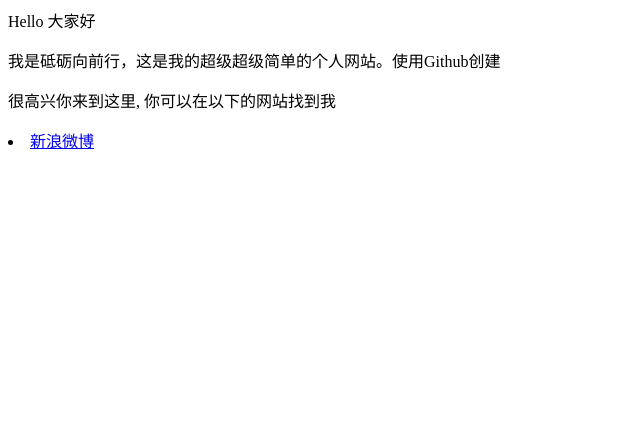
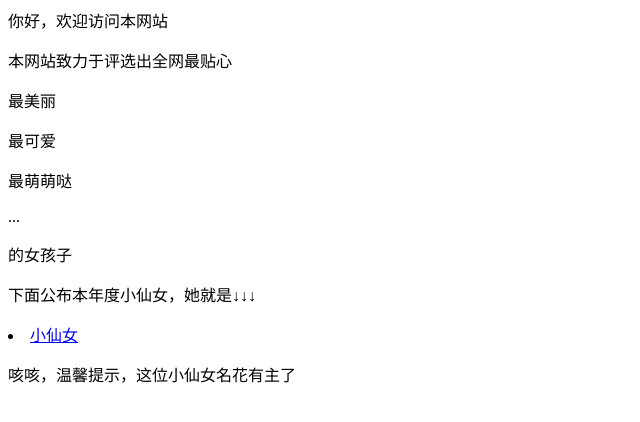
Before and after one commit to SpaceX-1997/SpaceX-1997.github.io, a plain HTML site: page index.html in a window 1280 px wide. Shown: the whole page, without its empty margins (0-640 px from the left). Drawn offline with Linux system fonts and the light colour scheme.

Commit message:
Update index.html

```diff
--- a/index.html
+++ b/index.html
@@ -1,6 +1,12 @@
-<p>Hello 大家好</p>
-<p>我是砥砺向前行，这是我的超级超级简单的个人网站。使用Github创建 </p>
-<p>很高兴你来到这里, 你可以在以下的网站找到我</p>
+<p>你好，欢迎访问本网站</p>
+<p>本网站致力于评选出全网最贴心 </p>
+<p>最美丽</p>
+<p>最可爱</p>
+<p>最萌萌哒</p>
+<p>...</p>
+<p>的女孩子</p>
+<p>下面公布本年度小仙女，她就是↓↓↓</p>
 
-<li> <a href="https://weibo.com/p/1005053620684491/home?from=page_100505&mod=TAB&display=0&retcode=6102&is_all=1">新浪微博</a> </li>
+<li> <a href="https://weibo.com/u/7154764795">小仙女</a> </li>
+<p>咳咳，温馨提示，这位小仙女名花有主了</p>
 </ul>
```
